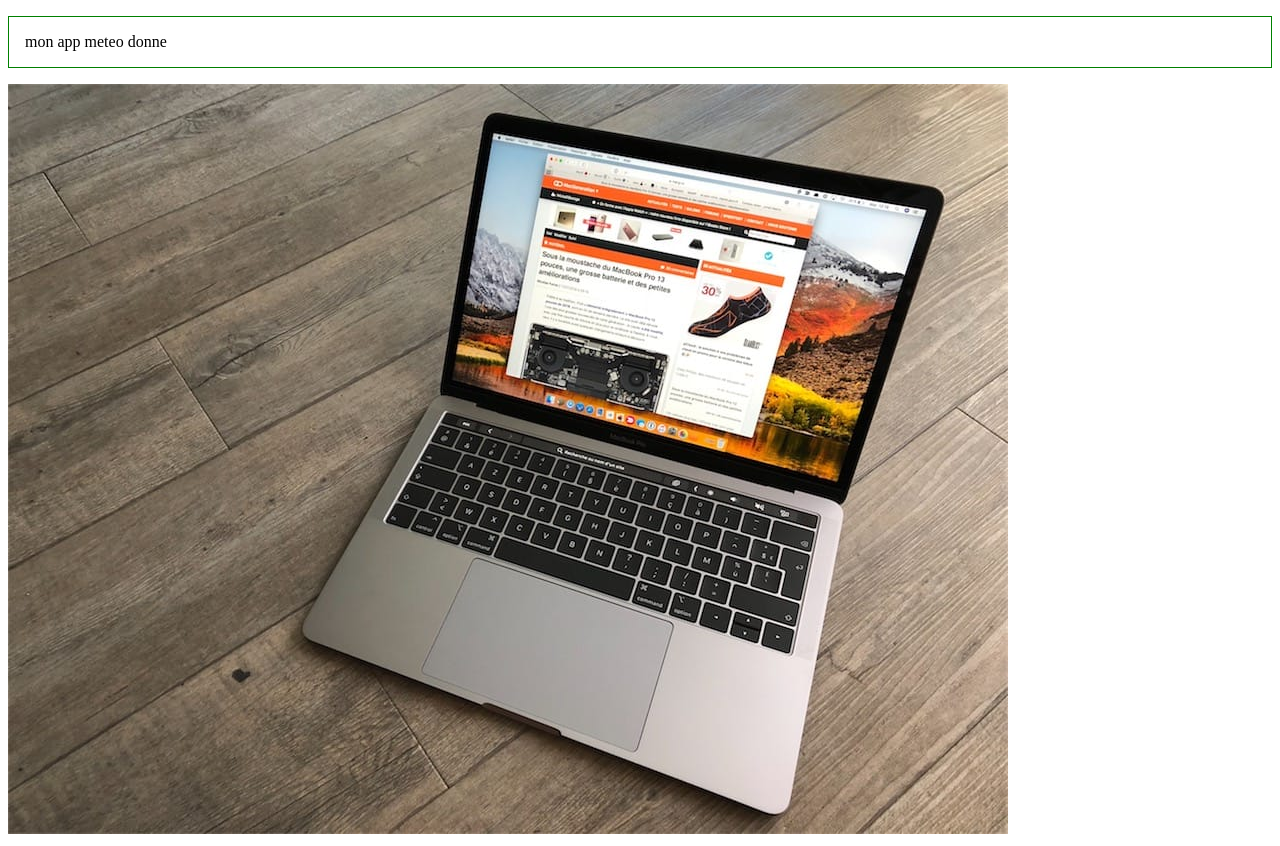
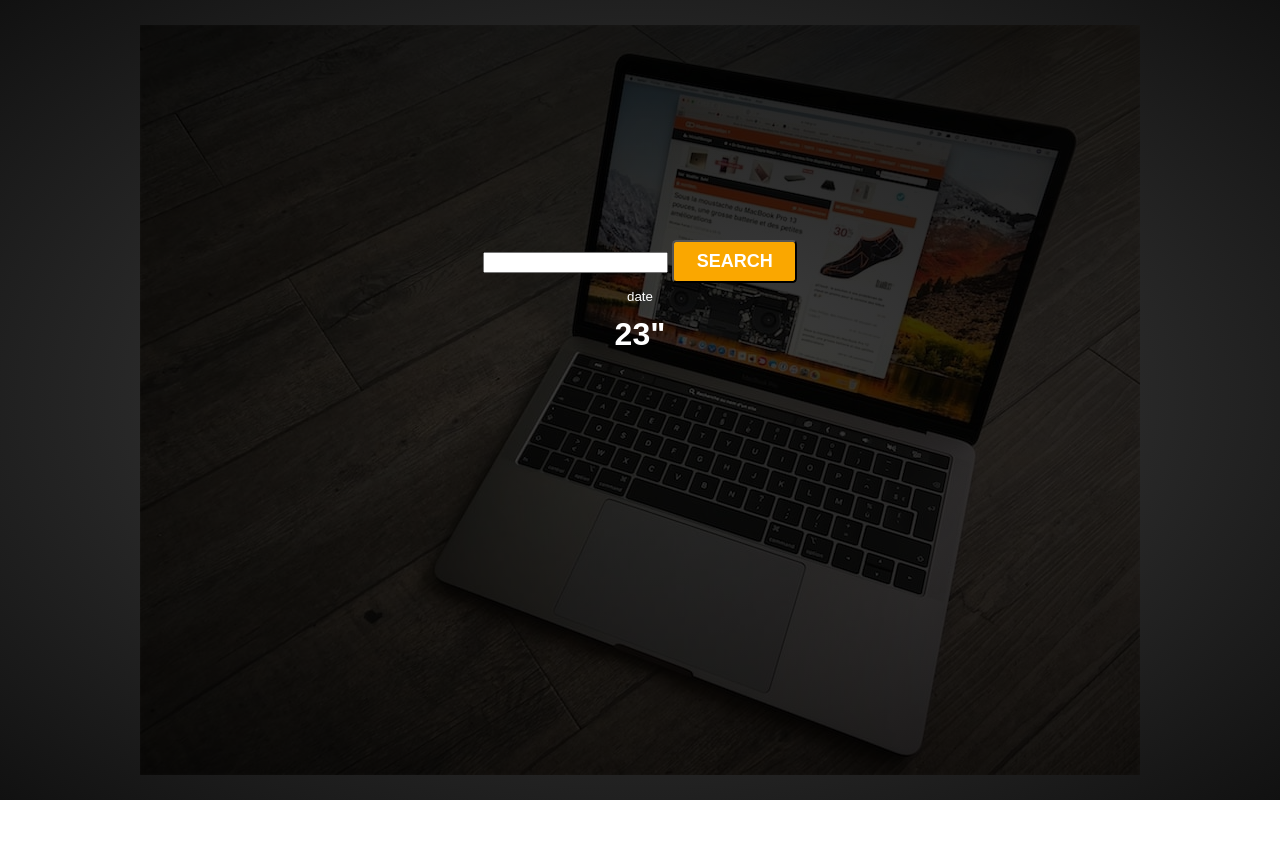
Before and after one commit to EricMbouwe/weather-app-JS, a website built with webpack: page src/templates/template.html in a window 1280 px wide. After the commit the page ends 800 px from the top, so only its background shows below. Built offline with nearby package versions, Linux system fonts and the light colour scheme.

Commit message:
Html structure added

```diff
--- a/src/main.scss
+++ b/src/main.scss
@@ -1,4 +1,75 @@
+*,
+*::before,
+*::after {
+  box-sizing: border-box;
+}
+
+.hero {
+  --clr-accent: #faa700;
+}
+
+body {
+  margin: 0;
+  font-family: 'Noto Sans JP', sans-serif;
+  line-height: 1.6;
+}
+
+img {
+  max-width: 100%;
+  display: block;
+}
+
+h1,
+h2,
+h3,
 p {
-  border: 1px solid green;
-  padding: 1rem;
+  margin: 0;
 }
+
+.container {
+  width: 85%;
+  max-width: 65em;
+  margin: 0 auto;
+}
+
+.spacing>*+* {
+  margin-top: var(--spacer, 2rem)
+}
+
+.btn {
+  display: inline-block;
+  text-decoration: none;
+  color: var(--clr-text, #fff);
+  font-weight: 700;
+  text-transform: uppercase;
+  font-size: 1.125rem;
+  padding: .5em 1.25em;
+  background: var(--clr-accent, blue);
+  border-radius: .25em;
+  transition:
+    transform 250ms ease-in-out,
+    opacity 250ms linear;
+}
+
+.btn:hover,
+.btn:focus {
+  transform: scale(1.1);
+  opacity: .9;
+}
+
+.hero {
+  color: white;
+  text-align: center;
+  padding: 15em 0;
+  background: #222;
+  min-height: 100vh;
+
+  @supports (background-blend-mode: multiply) {
+    background: url(./assets/macbook.jpg),
+      radial-gradient(#444, #111);
+    background-blend-mode: multiply;
+    background-attachment: fixed;
+    background-repeat: no-repeat;
+    background-position: center center;
+  }
+}
--- a/src/templates/template.html
+++ b/src/templates/template.html
@@ -6,8 +6,16 @@
   <title>Weather App</title>
 </head>
 <body>
-  <p>mon app meteo donne</p>
-
-  <img src="../assets/macbook.jpg" alt="">
+  <div class="hero spacing">
+    <div class="container">
+      <input type="text" id="searchInput">
+      <input type="submit" value="search" id="searchBtn" class="btn">
+      <div class="weather-infos">
+        <p id="cityName"></p>
+        <small id="date">date</small>
+        <h1 id="temperature">23"</h1>
+      </div>
+    </div>
+  </div>
 </body>
 </html>
```
